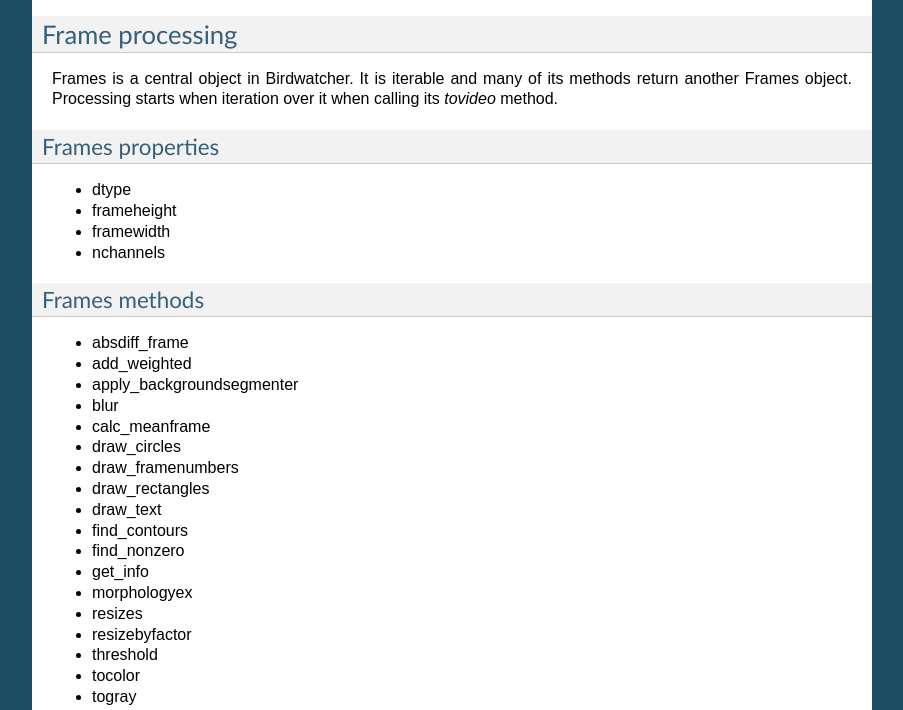
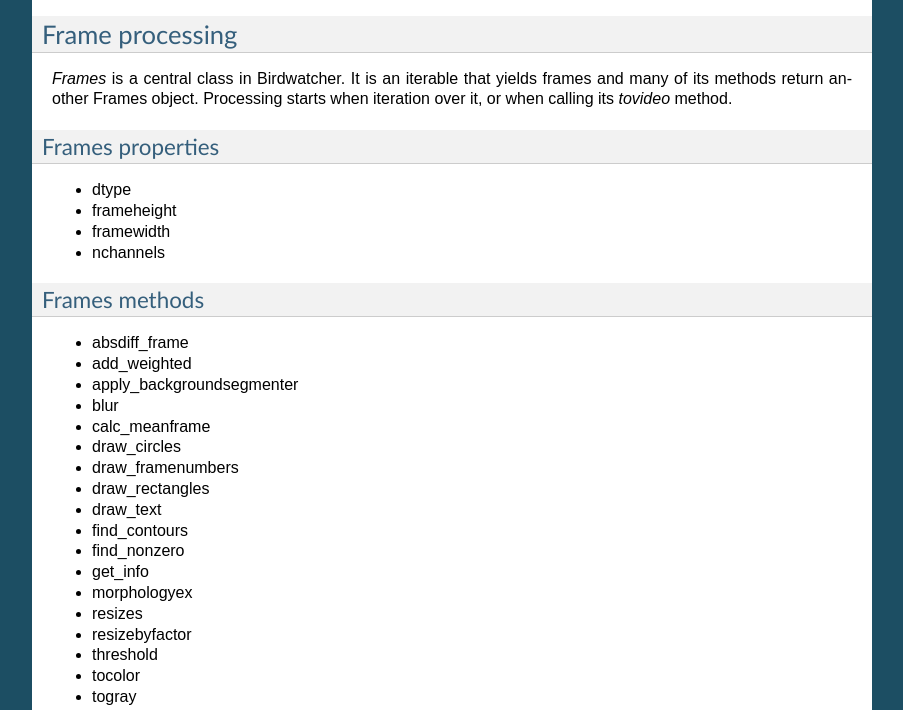
Before and after one commit to gbeckers/Birdwatcher, a Sphinx documentation site: the page built from docs/api.rst, in a window 1280 px wide and 900 px high, scrolled down 549 px, cut to the strip 190-900 px from the top of the window. Shown: the whole strip, without its empty margins (198-1101 px from the left). Built offline with Sphinx 7.4.7, drawn with Linux system fonts in a browser that asks for light colours.

```diff
--- a/docs/api.rst
+++ b/docs/api.rst
@@ -19,9 +19,9 @@
 Frame processing
 ================
 
-Frames is a central object in Birdwatcher. It is iterable and many of its
-methods return another Frames object. Processing starts when iteration over
-it when calling its `tovideo` method.
+`Frames` is a central class in Birdwatcher. It is an iterable that yields
+frames and many of its methods return another Frames object. Processing
+starts when iteration over it, or when calling its `tovideo` method.
 
 Frames properties
 -----------------
```
